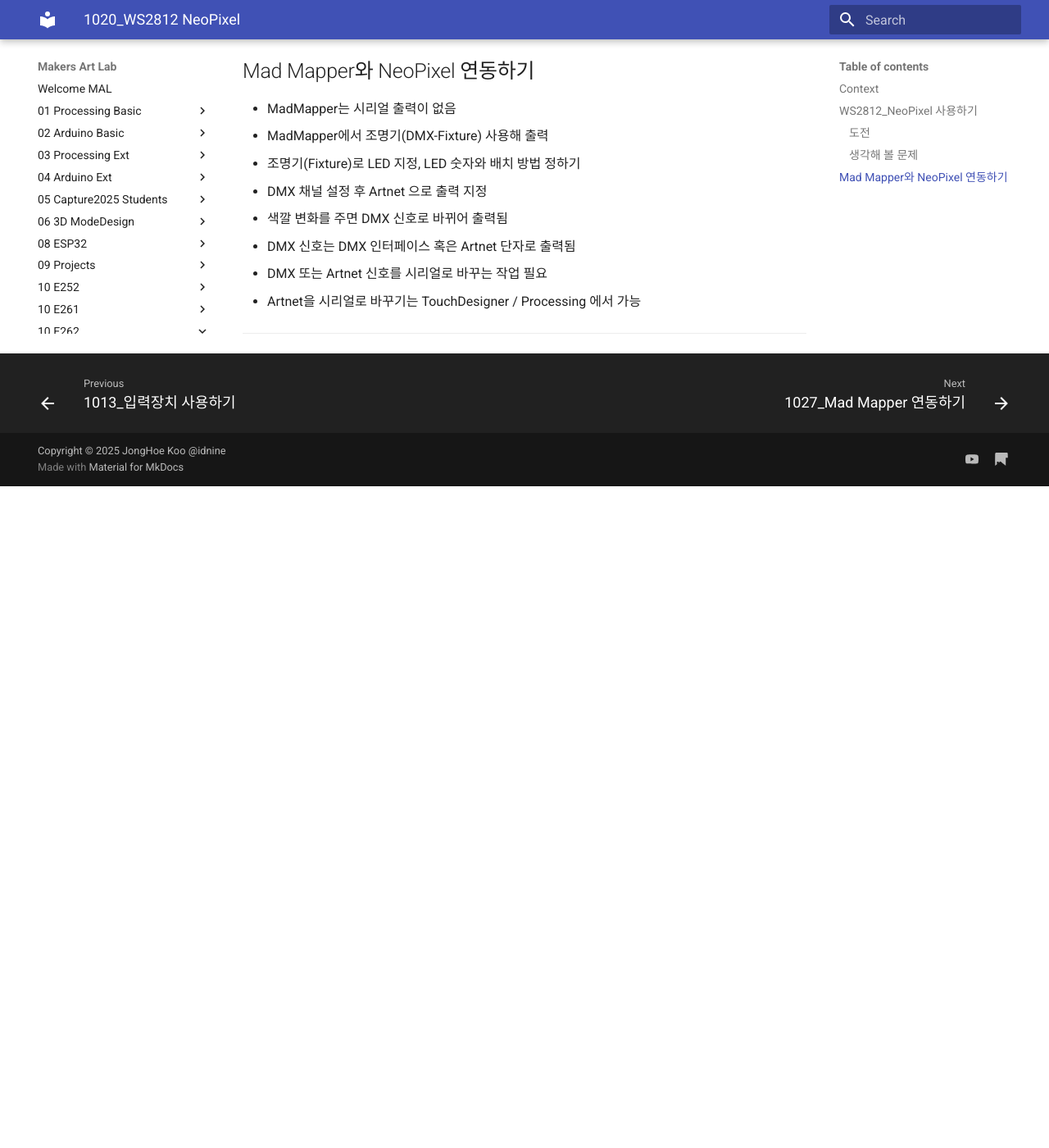
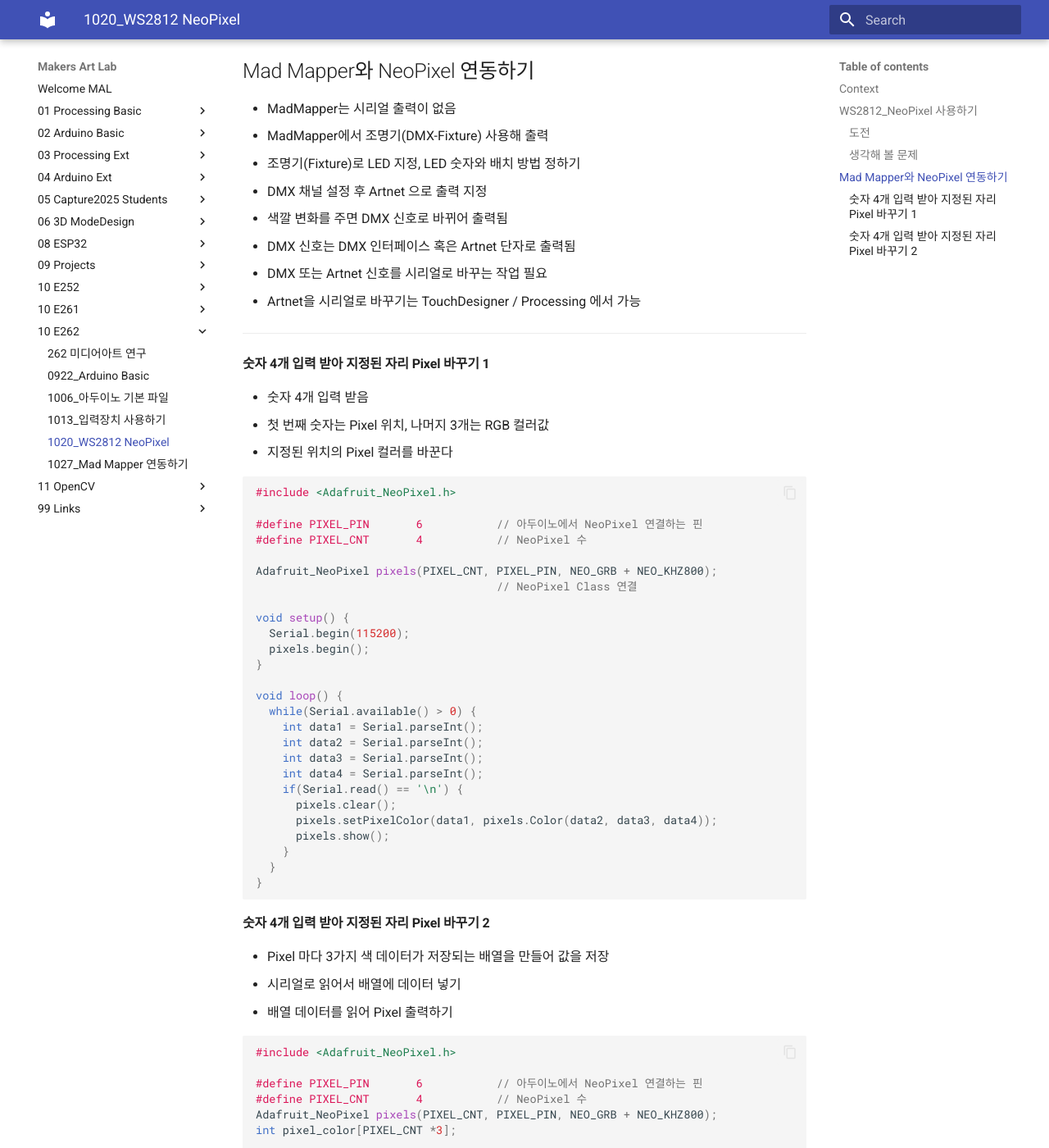
Before and after one commit to jonghoe9/makers-art-lab, an MkDocs documentation site: the page built from docs/10_E262/1020.md, in a window 1280 px wide and 1400 px high, scrolled down 1372 px. Shown: the whole window at 82% size. Built offline with MkDocs 1.6.1 and Material for MkDocs 9.7.7, drawn with Linux system fonts in a browser that asks for light colours; before the commit the page ends 1965 px from its top, so only the background shows below that; some of the changed text lies outside the part shown.

Commit message:
1020 수정

````diff
--- a/docs/10_E262/1020.md
+++ b/docs/10_E262/1020.md
@@ -70,3 +70,86 @@
 * Artnet을 시리얼로 바꾸기는 TouchDesigner / Processing 에서 가능
 
 ----
+
+#### 숫자 4개 입력 받아 지정된 자리 Pixel 바꾸기 1
+
+* 숫자 4개 입력 받음
+* 첫 번째 숫자는 Pixel 위치, 나머지 3개는 RGB 컬러값
+* 지정된 위치의 Pixel 컬러를 바꾼다
+
+```cpp
+#include <Adafruit_NeoPixel.h>
+
+#define PIXEL_PIN       6           // 아두이노에서 NeoPixel 연결하는 핀
+#define PIXEL_CNT       4           // NeoPixel 수
+
+Adafruit_NeoPixel pixels(PIXEL_CNT, PIXEL_PIN, NEO_GRB + NEO_KHZ800);
+                                    // NeoPixel Class 연결
+
+void setup() {
+  Serial.begin(115200);
+  pixels.begin();
+}
+
+void loop() {
+  while(Serial.available() > 0) {
+    int data1 = Serial.parseInt();
+    int data2 = Serial.parseInt();
+    int data3 = Serial.parseInt();
+    int data4 = Serial.parseInt();
+    if(Serial.read() == '\n') {
+      pixels.clear();
+      pixels.setPixelColor(data1, pixels.Color(data2, data3, data4));
+      pixels.show();
+    }
+  }
+}
+```
+
+#### 숫자 4개 입력 받아 지정된 자리 Pixel 바꾸기 2
+
+* Pixel 마다 3가지 색 데이터가 저장되는 배열을 만들어 값을 저장
+* 시리얼로 읽어서 배열에 데이터 넣기
+* 배열 데이터를 읽어 Pixel 출력하기
+
+```cpp
+#include <Adafruit_NeoPixel.h>
+
+#define PIXEL_PIN       6           // 아두이노에서 NeoPixel 연결하는 핀
+#define PIXEL_CNT       4           // NeoPixel 수
+Adafruit_NeoPixel pixels(PIXEL_CNT, PIXEL_PIN, NEO_GRB + NEO_KHZ800);
+int pixel_color[PIXEL_CNT *3];
+
+void setup() {
+  Serial.begin(115200);
+  pixels.begin();
+  for(int i=0; i < PIXEL_CNT *3; i++) {
+    pixel_color[i] = 0;
+  }
+}
+
+void loop() {
+  while(Serial.available() > 0) {
+    int data1 = Serial.parseInt();
+    int data2 = Serial.parseInt();
+    int data3 = Serial.parseInt();
+    int data4 = Serial.parseInt();
+
+    if(Serial.read() == '\n') {
+      int idx_c = data1*3;
+      pixel_color[idx_c+0] = data2;
+      pixel_color[idx_c+1] = data3;
+      pixel_color[idx_c+2] = data4;
+    }
+
+    pixels.clear();
+    int idx = 0;
+    for(int i=0; i < PIXEL_CNT; i++) {
+      idx = i;
+      int idx_c=idx*3;
+      pixels.setPixelColor(idx, pixels.Color(pixel_color[idx_c+0], pixel_color[idx_c+1], pixel_color[idx_c+2]));
+    }
+    pixels.show();
+  }
+}
+```
````
